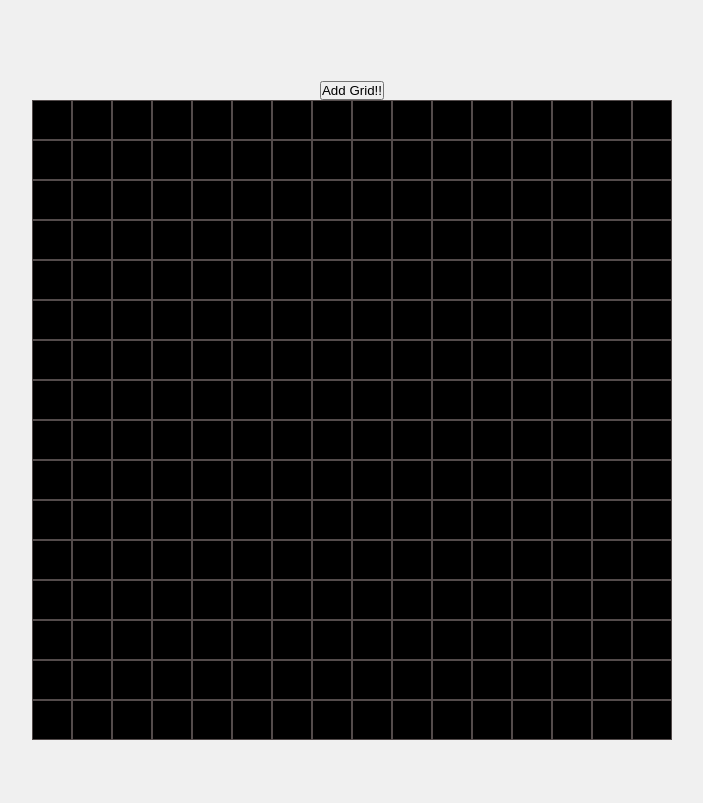
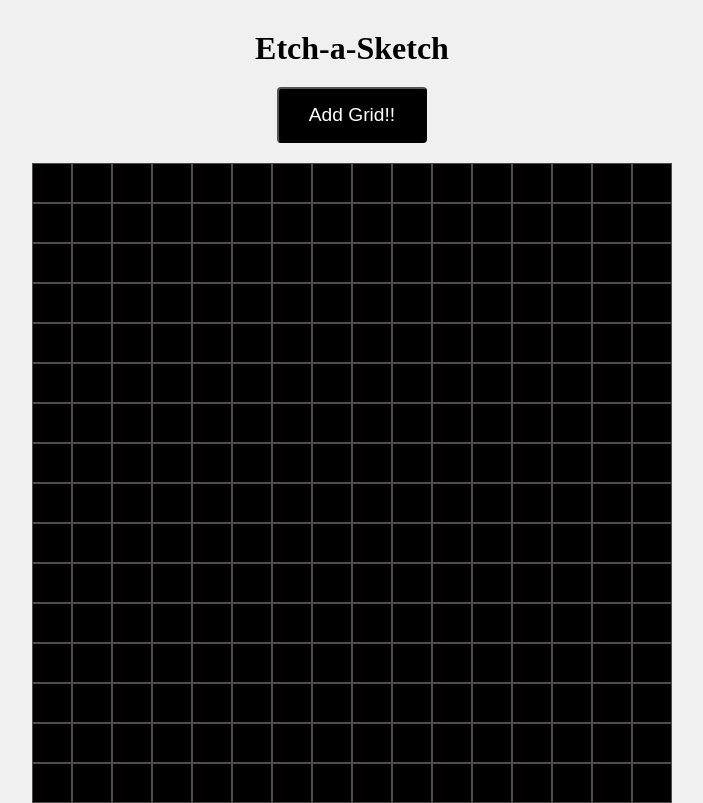
Before and after one commit to tecanmol/Etch-a-Sketch, a plain HTML site: page index.html in a window 1280 px wide. Shown: the whole page, without its empty margins (288-991 px from the left). Drawn offline with Linux system fonts and the light colour scheme.

Commit message:
Etch-a-Sketch V1.2!! Stylistic changes

```diff
--- a/index.html
+++ b/index.html
@@ -8,6 +8,7 @@
 </head>
 <body>
     <div class="main-container">
+        <h1>Etch-a-Sketch</h1>
         <button class="askGrid">Add Grid!!</button>
         <div class="grid-container"></div>
     </div>
--- a/styles.css
+++ b/styles.css
@@ -4,11 +4,19 @@
     box-sizing: border-box;
   }
 
+  h1 {
+    margin-top: 10px; /* Reduced margin for better placement */
+    color: #000000;
+    font-size: 2rem; /* Larger font size */
+    text-align: center; /* Centered text */
+}
+
 body {
     display: flex;
-    justify-content: center;
+    flex-direction: column; /* Stack content vertically */
+    justify-content: flex-start; /* Align content at the top */
     align-items: center;
-    height: 100vh;
+    min-height: 100vh;
     background-color: #f0f0f0;
 }
 
@@ -34,6 +42,14 @@ body {
 button{
     display: flex;
     align-items: center;
+    margin: 10px;
+    background-color: #000000;
+    color: white;
+    border-radius: 4px;
+    padding: 15px 30px;
+    margin: 20px; /* Increased margin for spacing */
+    font-size: 1.2rem; /* Larger font size for button */
+    transition: background-color 0.3s ease; /* Smooth hover effect */
 }
 
 .main-container {
```
